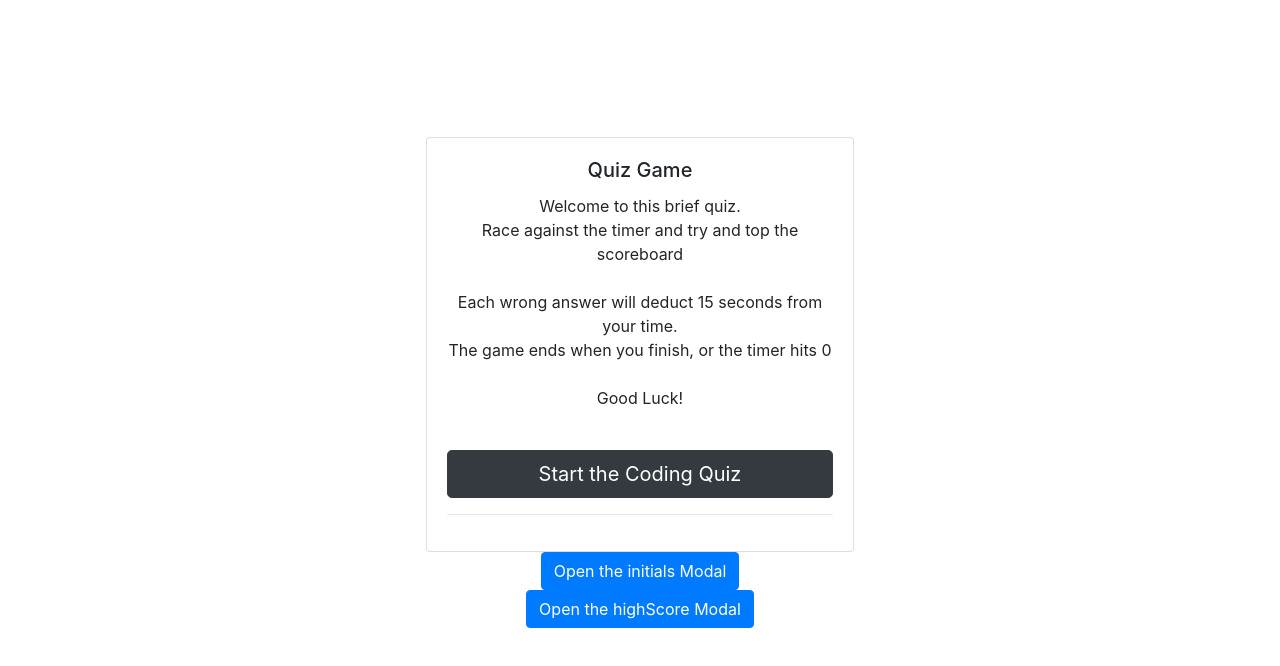
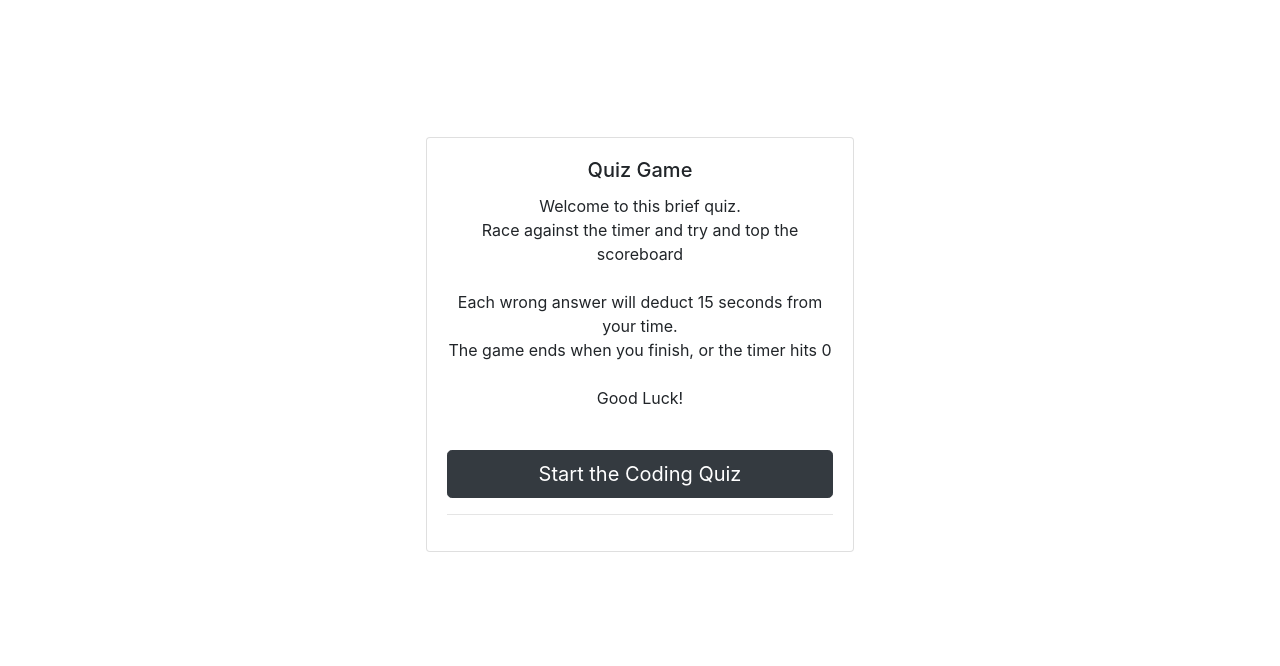
Before and after one commit to Sforzemon/Quiz-Game, a plain HTML site: page index.html in a window 1280 px wide. Shown: the part 62-728 px from the top of the page. Drawn offline with nearby package versions, Linux system fonts and the light colour scheme.

Commit message:
fixing read me and a button

```diff
--- a/assets/js/script.js
+++ b/assets/js/script.js
@@ -14,7 +14,7 @@ var questionNumber = 0;
 var answer = $("<div>");
 $("#scoreToBeat").text(highScore);
 $("#success").on("click", setUserScore);
-$(".answerBtn").on("click", rightOrWrong);
+
 var countdown = setInterval (function() {
     timer--;
     $("#timer").text("Timer: " + timer);
--- a/index.html
+++ b/index.html
@@ -57,7 +57,6 @@
     <div class="row">
       <div class="col-4"></div>
       <div class="col-4 text-center">
-        <button type="button" class="btn btn-primary" data-toggle="modal" data-target="#initialsModal">Open the initials Modal</button>
         <div class="modal" id="initialsModal" tabindex="-1" role="dialog" aria-labelledby="initialsModal" aria-hidden="true">
         <div class="modal-dialog" role="document">
           <div class="modal-content">
@@ -120,7 +119,6 @@
     <div class="row">
       <div class="col-4"></div>
       <div class="col-4 text-center">
-        <button type="button" class="btn btn-primary" data-toggle="modal" data-target="#highScoreModal">Open the highScore Modal</button>
         <div class="modal" id="highScoreModal" tabindex="-1" role="dialog" aria-labelledby="highScoreModal" aria-hidden="true">
         <div class="modal-dialog" role="document">
           <div class="modal-content">
```
Also changed, not shown: Screen Shot 2019-12-21 at 11.49.32 PM.png (added), Screen Shot 2019-12-21 at 11.51.25 PM.png (added).
